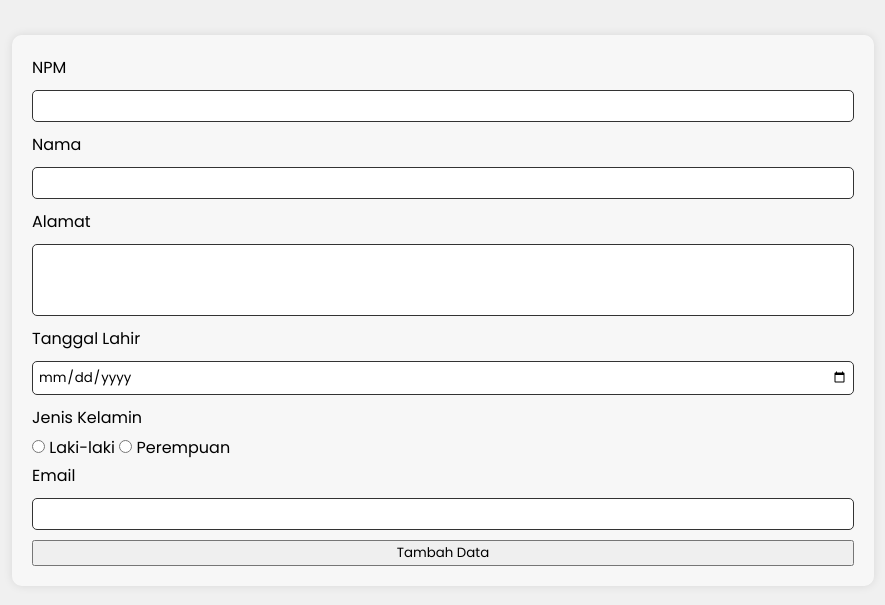
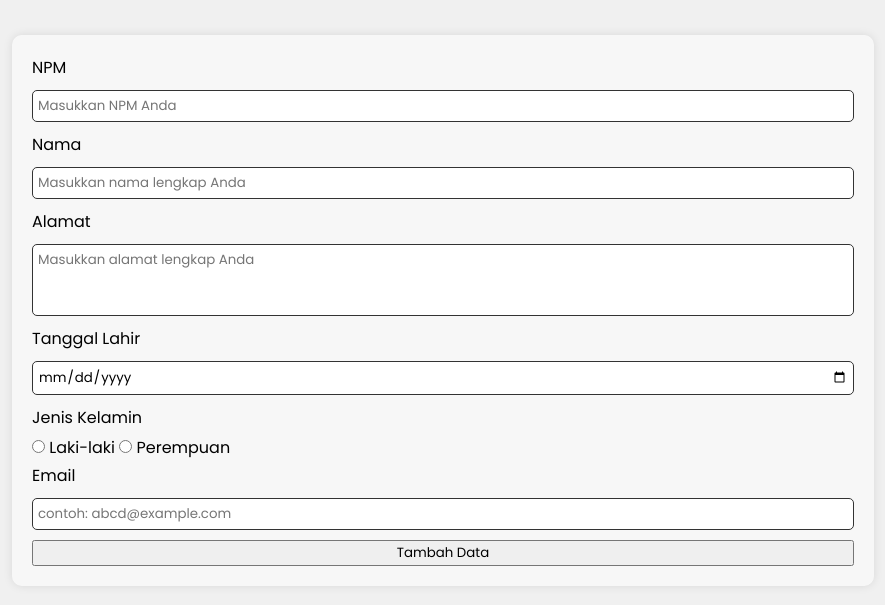
Before and after one commit to KangDap/PemrogramanWeb, a PHP site: page /tambah.php in a window 1280 px wide. Shown: the part 58-663 px from the top of the page, without its empty margins (197-1082 px from the left). Run offline with PHP 8.4, Linux system fonts and the light colour scheme.

Commit message:
Update tambah.php

```diff
--- a/Tugas 5/tambah.php
+++ b/Tugas 5/tambah.php
@@ -15,11 +15,11 @@
         <div class="container">
             <form method="POST" action="tambahaksi.php">
                 <p>NPM</p>
-                <input type="text" name="npm" required>
+                <input type="text" name="npm" placeholder="Masukkan NPM Anda" required>
                 <p>Nama</p>
-                <input type="text" name="nama" required>
+                <input type="text" name="nama" placeholder="Masukkan nama lengkap Anda" required>
                 <p>Alamat</p>
-                <textarea name="alamat" rows="3" cols="70" required></textarea>
+                <textarea name="alamat" rows="3" cols="70" placeholder="Masukkan alamat lengkap Anda" required></textarea>
                 <p>Tanggal Lahir</p>
                 <input type="date" name="tgl_lhr" required>
                 <p>Jenis Kelamin</p>
@@ -28,7 +28,7 @@
                     <input type="radio" name="jk" value="P" required> Perempuan
                 </label>
                 <p>Email</p>
-                <input type="email" name="email" required>
+                <input type="email" name="email" placeholder="contoh: abcd@example.com" required>
 
                 <button type="submit" name="submit" value="submit">Tambah Data</button>
             </form>
```
